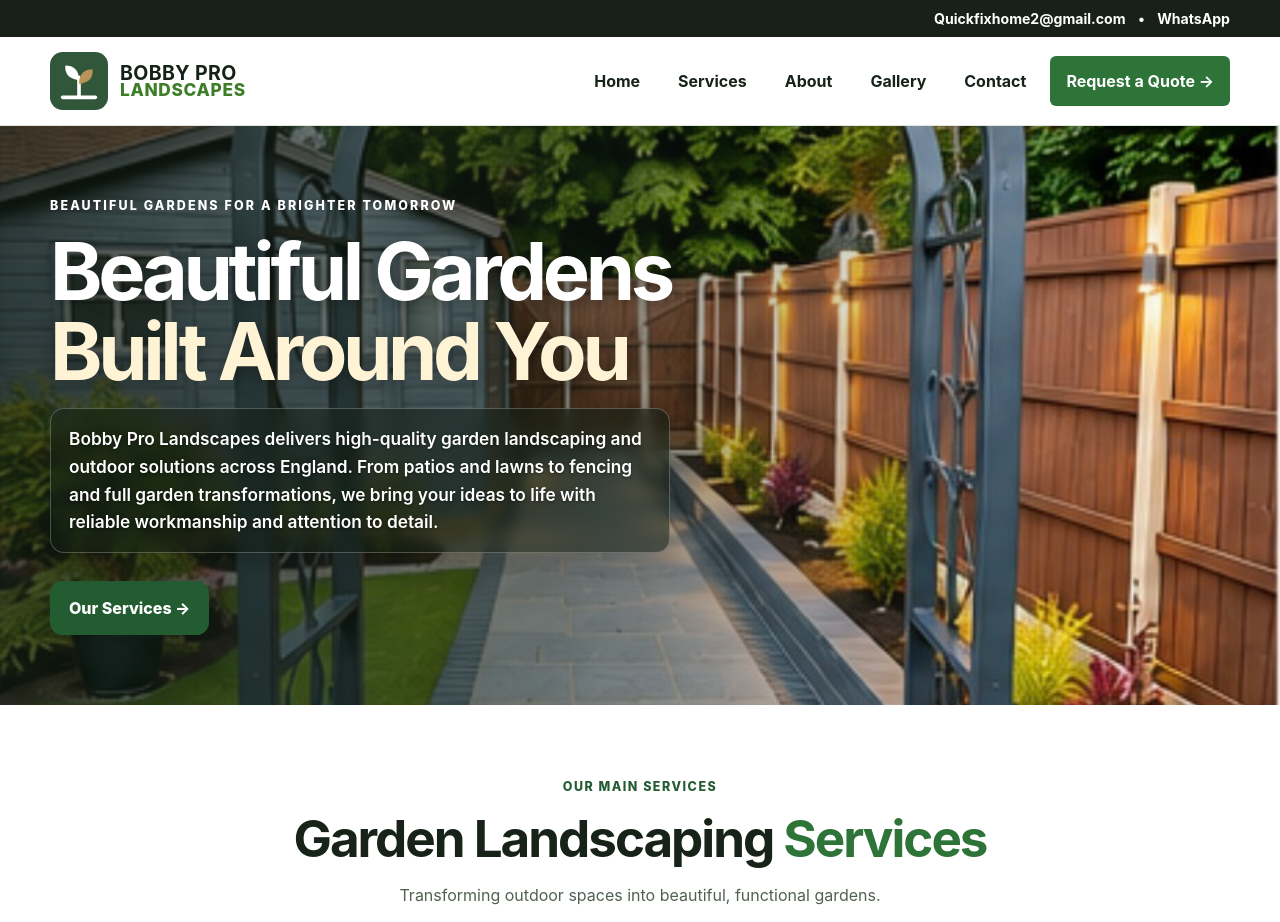
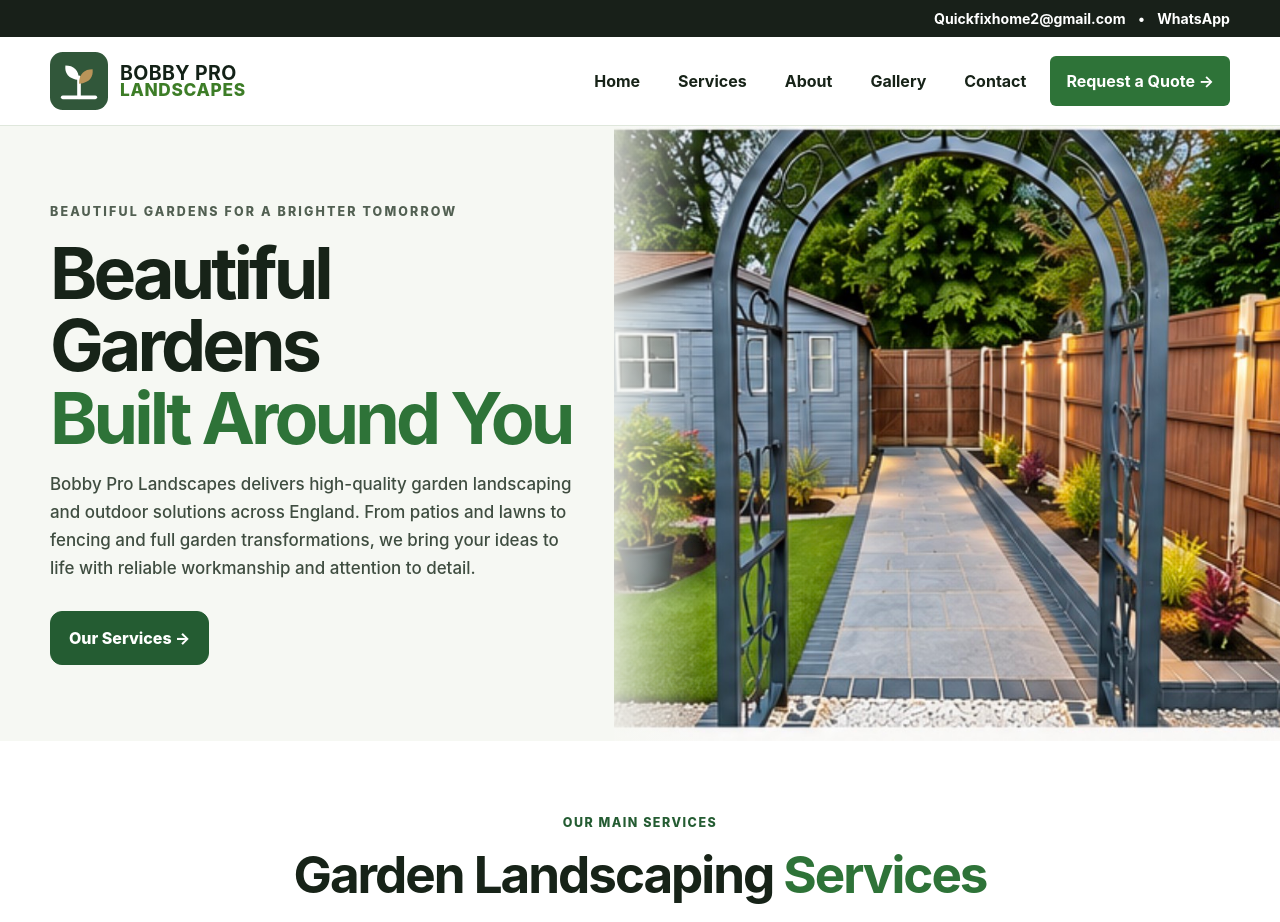
Before and after one commit to arsalanbobby/Bobby-Pro-Landscapes, a Jekyll site: the page built from index.md, in a window 1280 px wide and 1400 px high. Shown: the top 922 px of the window. Built offline with Jekyll 4.4.1, drawn with Linux system fonts in a browser that asks for light colours.

Commit message:
Create modern split-layout landscaping homepage hero

```diff
--- a/assets/css/style.css
+++ b/assets/css/style.css
@@ -155,3 +155,73 @@ a{color:inherit}
   .landscape-brand span{font-size:.9rem}
 }
 .contact-topbar{background:#182019;color:#fff;font-size:.88rem;padding:7px 0;text-align:right}.contact-topbar a{color:#fff;text-decoration:none;font-weight:700}.whatsapp-float{position:fixed;right:18px;bottom:18px;z-index:50;background:#25D366;color:#fff!important;text-decoration:none;font-weight:800;padding:12px 17px;border-radius:999px;box-shadow:0 8px 25px rgba(0,0,0,.22)}@media(max-width:820px){.contact-topbar{text-align:center;font-size:.78rem}.whatsapp-float{right:12px;bottom:12px}}
+
+/* Modern split homepage hero */
+.approved-landscape-hero{
+  position:relative;
+  overflow:hidden;
+  min-height:560px;
+  padding:76px 0;
+  color:#172318;
+  background:#f6f8f3;
+}
+.approved-landscape-hero::before{
+  content:"";
+  position:absolute;
+  top:0;
+  right:0;
+  bottom:0;
+  width:52%;
+  background:url('../images/header-landscape.jpg') center 48% / cover no-repeat;
+}
+.approved-landscape-hero::after{
+  content:"";
+  position:absolute;
+  top:0;
+  bottom:0;
+  left:46%;
+  width:9%;
+  background:linear-gradient(90deg,#f6f8f3,rgba(246,248,243,0));
+}
+.approved-landscape-hero .hero-grid{
+  position:relative;
+  z-index:1;
+  grid-template-columns:minmax(0,540px) 1fr;
+}
+.approved-landscape-hero h1{
+  color:#172318;
+  max-width:570px;
+  font-size:clamp(3rem,5.6vw,5.2rem);
+  text-shadow:none;
+}
+.approved-landscape-hero h1 span{color:#2e7338}
+.approved-landscape-hero .hero-eyebrow{color:#526052}
+.approved-landscape-hero p.lead{
+  color:#3f4d40!important;
+  -webkit-text-fill-color:#3f4d40!important;
+  font-size:1.06rem;
+  font-weight:500;
+  line-height:1.65;
+  text-shadow:none;
+  background:transparent;
+  border:0;
+  border-radius:0;
+  padding:0;
+  max-width:530px;
+  box-shadow:none;
+  backdrop-filter:none;
+}
+.approved-landscape-hero .hero-outline{
+  background:transparent;
+  color:#245c32;
+  border-color:#245c32;
+  backdrop-filter:none;
+}
+.approved-landscape-hero .hero-outline:hover{background:#245c32;color:#fff}
+
+@media(max-width:820px){
+  .approved-landscape-hero{min-height:520px;padding:58px 0;background:#f6f8f3}
+  .approved-landscape-hero::before{width:100%;opacity:.18}
+  .approved-landscape-hero::after{left:0;width:100%;background:rgba(246,248,243,.62)}
+  .approved-landscape-hero .hero-grid{grid-template-columns:1fr}
+}
```
